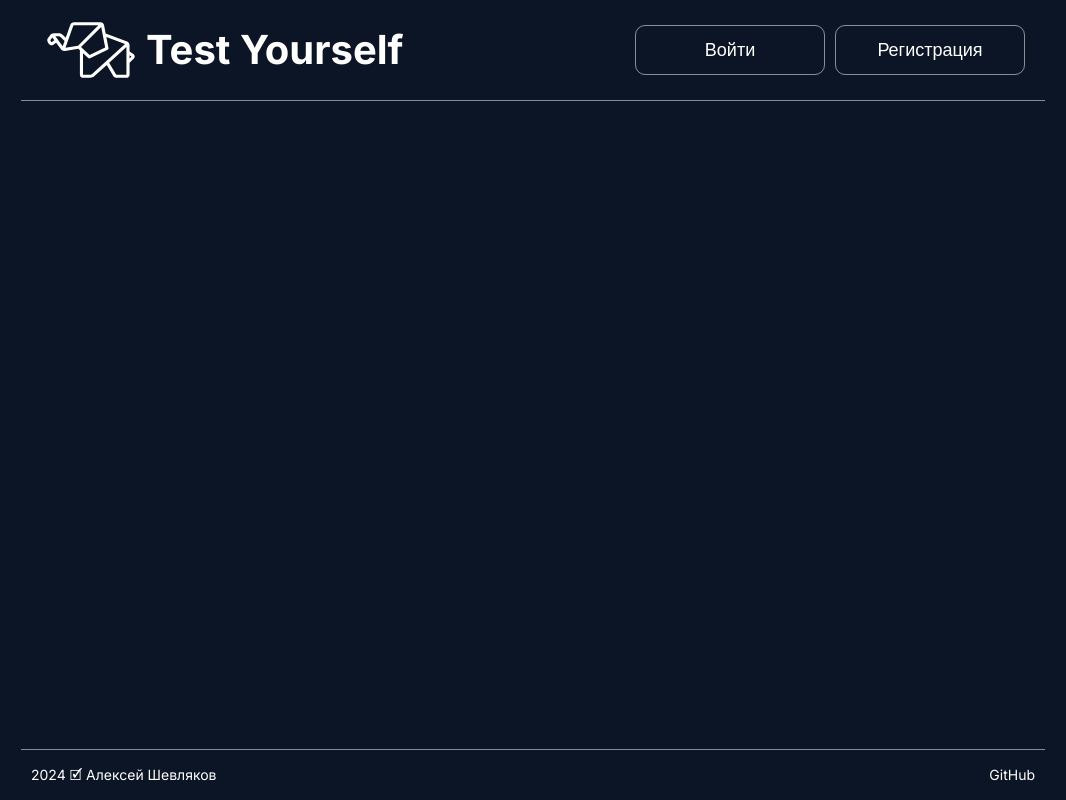
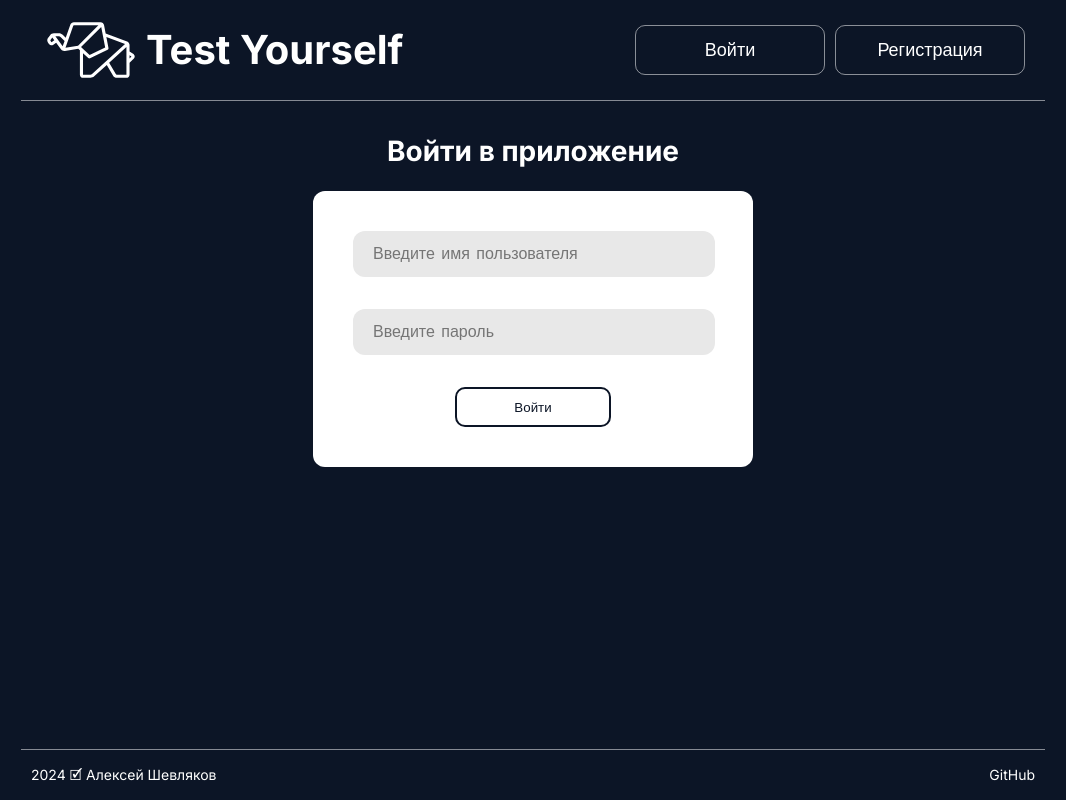
Before and after one commit to aumetros/snp-tests, a Next.js app: page /login in a window 1280 px wide. Shown: the whole page, without its empty margins (107-1173 px from the left). Built offline with nearby package versions, Linux system fonts and the light colour scheme.

Commit message:
Add LoginPage: создана форма для входа в приложение

```diff
--- a/app/components/Form/AuthForm/AuthForm.jsx
+++ b/app/components/Form/AuthForm/AuthForm.jsx
@@ -1,6 +1,6 @@
 import { Form } from 'components';
 import { Input, InputError, Button, Typography, Checkbox } from 'ui';
-import { AUTH, AUTH_CHECK, ERROR } from 'utils/constants/modes';
+import { AUTH, AUTH_CHECK, ERROR, SIGNUP } from 'utils/constants/modes';
 import { PAR2, BLUE_DEEP } from 'utils/constants/variants';
 import styles from './AuthForm.module.scss';
 
@@ -22,6 +22,8 @@ export default function AuthForm({ mode }) {
 					mode={AUTH}
 				/>
 				<InputError variant={ERROR}></InputError>
+				{mode === SIGNUP && (
+					<>
 						<Input
 							type="text"
 							name="password_confirmation"
@@ -38,8 +40,11 @@ export default function AuthForm({ mode }) {
 							</div>
 							<InputError variant={ERROR}></InputError>
 						</div>
+					</>
+				)}
+
 				<Button type="submit" mode={AUTH}>
-					Зарегистрировать
+					{mode === SIGNUP ? 'Зарегистрировать' : 'Войти'}
 				</Button>
 			</div>
 		</Form>
--- /dev/null
+++ b/app/login/LoginPage.module.scss
@@ -0,0 +1,4 @@
+.container {
+	margin-top: 25px;
+	text-align: center;
+}
--- a/app/login/page.jsx
+++ b/app/login/page.jsx
@@ -1,9 +1,22 @@
-import { Main } from "components";
+import { Main, Section, AuthForm } from 'components';
+import { Typography } from 'ui';
+import { H2 } from 'utils/constants/variants';
+import { SIGNIN } from 'utils/constants/modes';
+import styles from "./LoginPage.module.scss";
 
 export default function LoginPage() {
-  return (
-   <Main>
-
-   </Main>
-  );
+	return (
+		<Main>
+			<Section>
+				<div className={styles['container']}>
+					<Typography variant={H2}>Войти в приложение</Typography>
+				</div>
+			</Section>
+			<Section>
+				<div className={styles['container']}>
+					<AuthForm mode={SIGNIN} />
+				</div>
+			</Section>
+		</Main>
+	);
 }
--- a/app/ui/Button/Button.module.scss
+++ b/app/ui/Button/Button.module.scss
@@ -20,14 +20,14 @@
 	min-width: 156px;
 	height: 40px;
   align-self: center;
-  border: 2px solid var(--primary-blue-light);
+  border: 2px solid var(--primary-blue-deep);
   border-radius: 10px;
 	color: var(--primary-blue-deep);
 	background-color: transparent;
 	cursor: pointer;
 
 	&:hover {
-		border-color: var(--primary-blue-navy);
+		border-color: var(--primary-blue-light);
 	}
 
 	&.disable {
--- a/app/ui/Checkbox/Checkbox.module.scss
+++ b/app/ui/Checkbox/Checkbox.module.scss
@@ -30,7 +30,7 @@
 		left: 7px;
 		width: 5px;
 		height: 11px;
-		border: solid var(--primary-blue-light);
+		border: solid var(--primary-blue-deep);
 		border-width: 0 2px 2px 0;
 		-webkit-transform: rotate(45deg);
 		-ms-transform: rotate(45deg);
```
Lines whose indentation alone changed are shown as unchanged.
